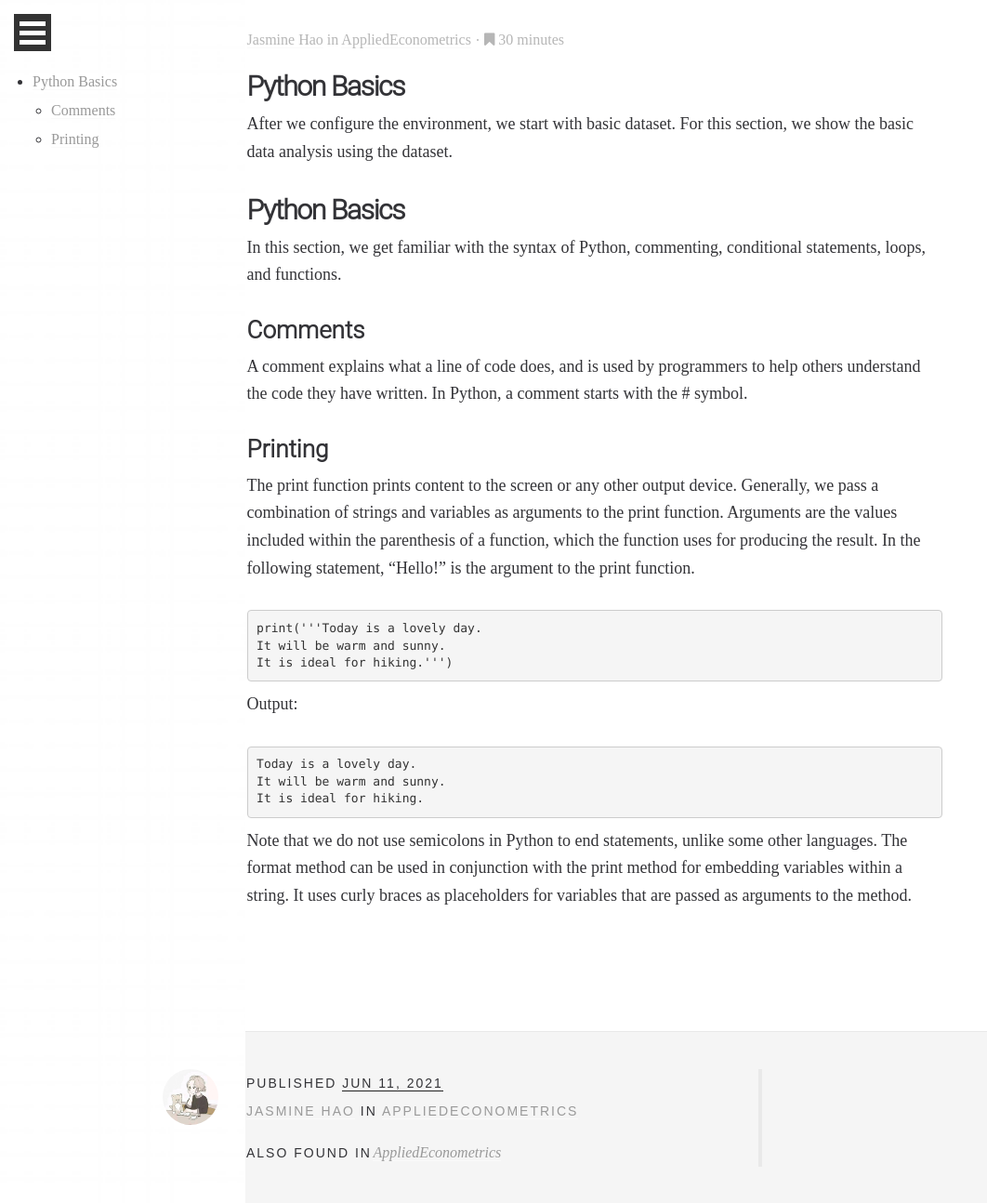
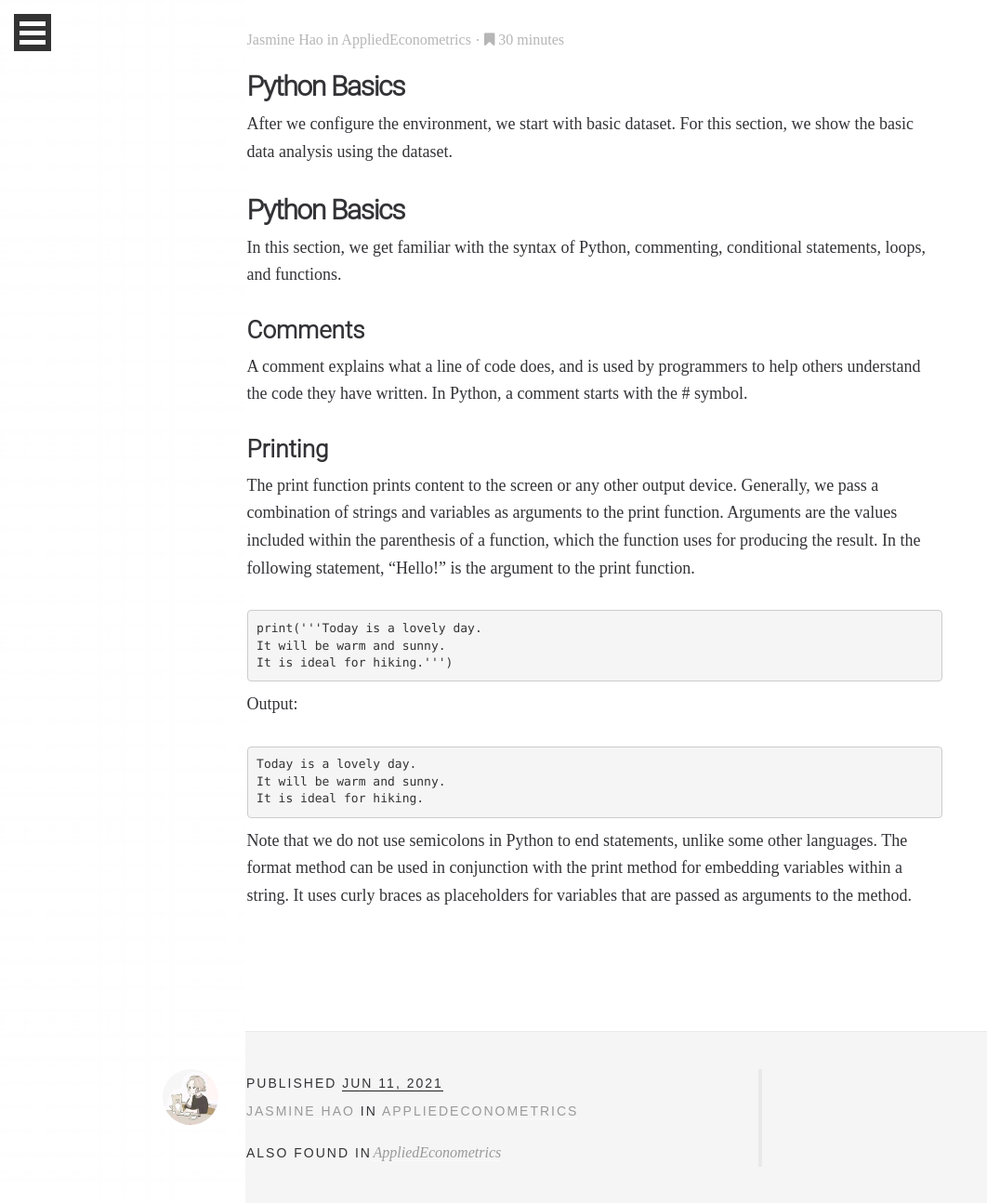
Before and after one commit to HKU-applied-econ/AppliedEcon2021.github.io, a Jekyll site: the page built from _posts/2021-09-11-week1-2.md, in a window 1280 px wide. Shown: the whole page at 93% size, without its empty margins (0-1062 px from the left). Built offline with Jekyll 4.4.1, drawn with Linux system fonts in a browser that asks for light colours; the table of contents is made by our own code.

Commit message:
Update post.html

```diff
--- a/_layouts/post.html
+++ b/_layouts/post.html
@@ -25,11 +25,11 @@ layout: default
 
         <p>&nbsp;</p>
 
-        {% if page.toc == true %}
+        <!-- {% if page.toc == true %}
         <div id="table-of-contents">
             {{ content | toc_only }}
         </div>
-        {% endif %}
+        {% endif %} -->
     </div>
 
     <div class="row">
```
